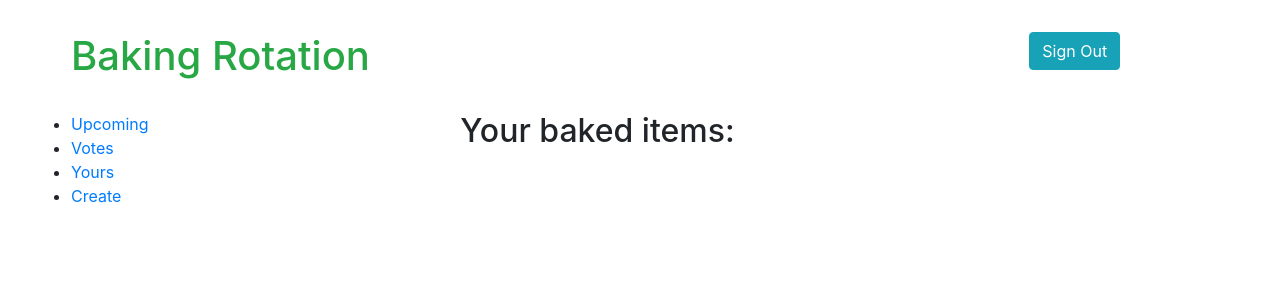
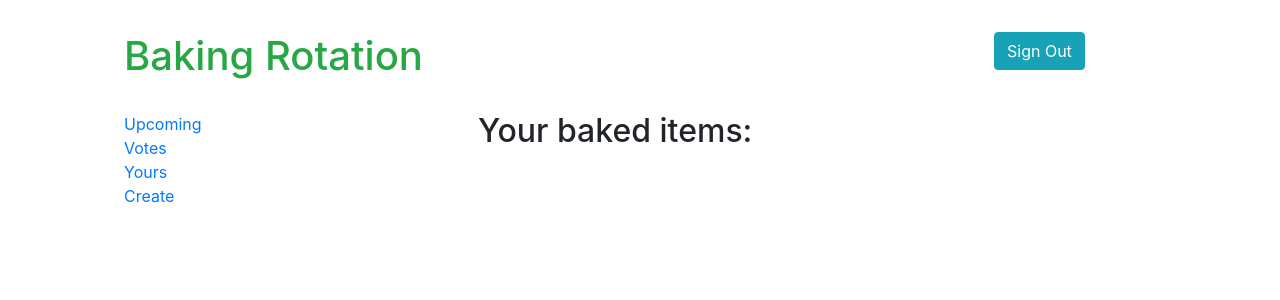
Before and after one commit to CarMin15/bakery_rotation, a Django app: page /bakery_rotation/yours/ in a window 1280 px wide. Shown: the top 300 px of the page. Run offline with Django 3.2, Linux system fonts and the light colour scheme; the visitor is signed in with stand-in values (Sample User, id 1); data that the repository does not hold is empty; some libraries are stand-ins or nearby versions.

Commit message:
styling for lists

```diff
--- a/bakery_rotation/static/baking_rotation/style.css
+++ b/bakery_rotation/static/baking_rotation/style.css
@@ -1,3 +1,7 @@
 body {
   margin: 2rem;
 }
+
+ul.item-list {
+  list-style-type: none;
+}
--- a/bakery_rotation/templates/baking_rotation/base.jinja
+++ b/bakery_rotation/templates/baking_rotation/base.jinja
@@ -5,14 +5,16 @@
 </head>
 <body>
   <header>
+    <div class="container">
       <div class="row m-4">
         <h1 id=title class="col-10"><a class="text-success" href="/bakery_rotation/">Baking Rotation</a></h1>
         <a href="{% url 'logout' %}"><button type="button" class="btn btn-info">Sign Out</button></a>
       </div>
-
+    </div>
   </header>
+  <div class="container">
     <div class="row m-4">
-    <ul class="col-4">
+      <ul class="col-4 item-list">
         <li><a href="/bakery_rotation/upcoming">Upcoming</a></li>
         <li><a href="/bakery_rotation/votes">Votes</a></li>
         <li><a href="/bakery_rotation/yours">Yours</a></li>
@@ -22,4 +24,5 @@
       {% block content %}{% endblock %}
       </div>
     </div>
+  </div>
 </body>
--- a/bakery_rotation/templates/baking_rotation/yours.jinja
+++ b/bakery_rotation/templates/baking_rotation/yours.jinja
@@ -4,7 +4,7 @@
 
 <div>
   <h2>Your baked items:</h2>
-  <ul>
+  <ul class='item-list'>
   {% for baking_slot in user_baking_slots %}
     <li>
       <span>
```
Lines whose indentation alone changed are shown as unchanged.
